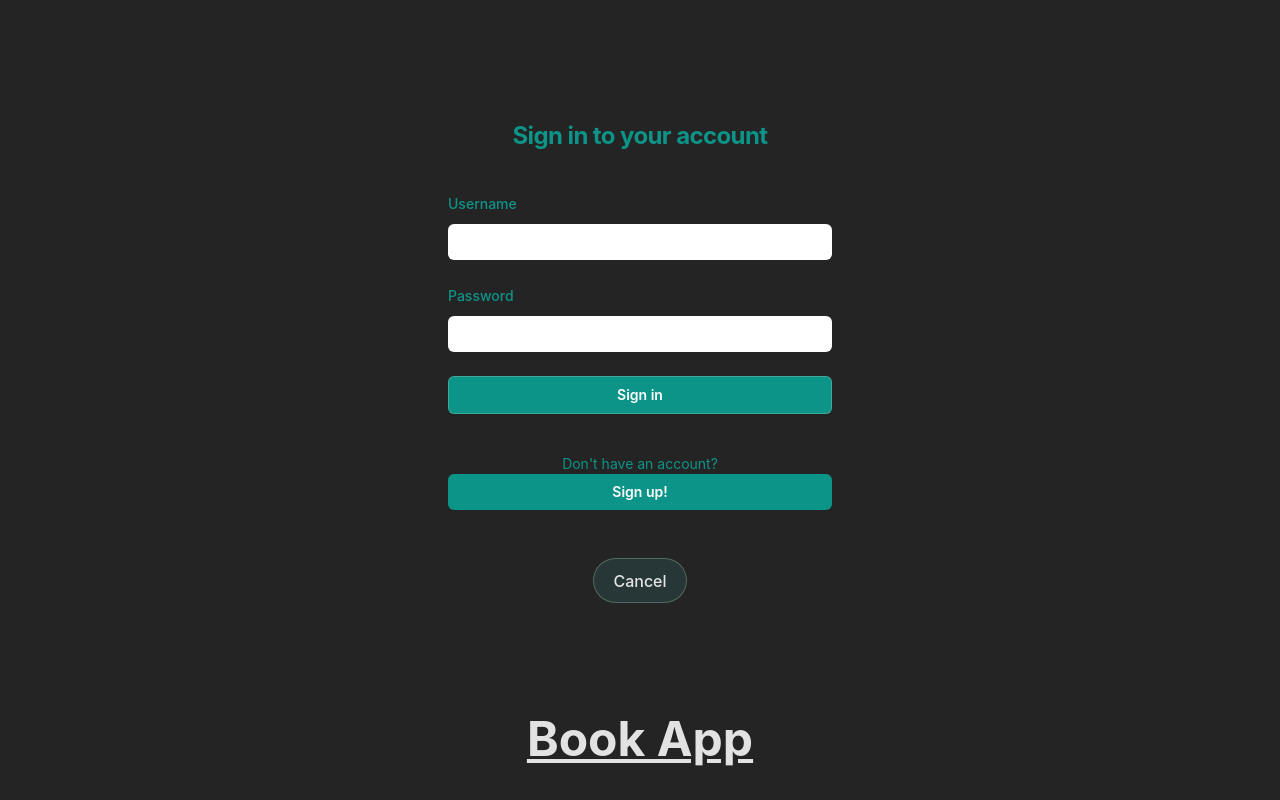
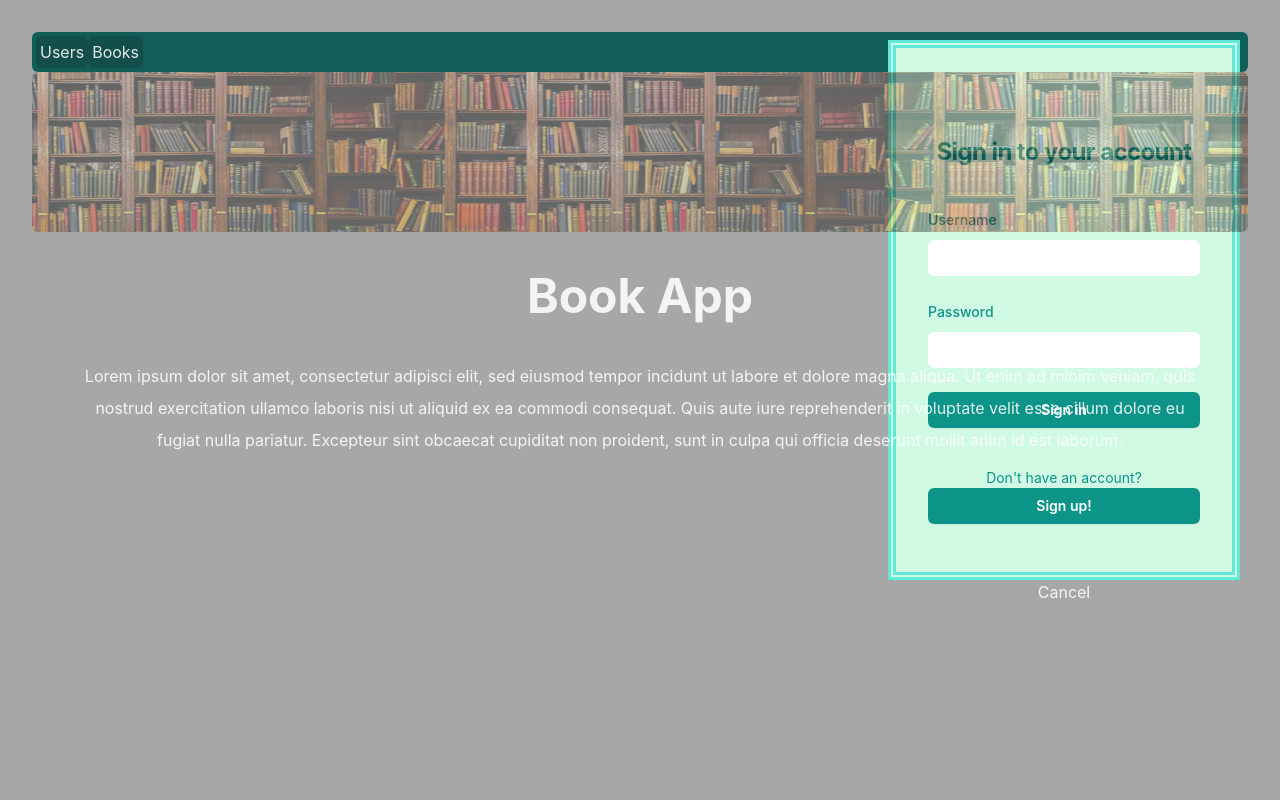
Before and after one commit to cajsanu/book-app, a React (Vite) app in the folder src/client/: page / in a window 1280 px wide. Both pictures are taken after a click on the button "Sign in". Shown: the top 800 px of the page. Built offline with nearby package versions, Linux system fonts and the light colour scheme.

Commit message:
Add styling

```diff
--- a/src/client/src/components/LoginForm.jsx
+++ b/src/client/src/components/LoginForm.jsx
@@ -18,7 +18,7 @@ export const LoginForm = () => {
   // need to check that the route /signup works
 
   return (
-    <div className="justify-center px-6 py-12 lg:px-8">
+    <div className="justify-center px-6 py-12 lg:px-8 border-double border-8 border-teal-300 bg-emerald-100">
       <div className="">
         <h2 className="mt-10 text-2xl font-bold tracking-tight text-teal-600">
           Sign in to your account
@@ -64,7 +64,7 @@ export const LoginForm = () => {
           <div>
             <button
               type="submit"
-              className="flex w-full justify-center rounded-md bg-teal-600 px-3 py-1.5 text-sm font-semibold leading-6 text-white shadow-sm hover:bg-teal-200 focus-visible:outline focus-visible:outline-2 focus-visible:outline-offset-2 focus-visible:outline-teal-600"
+              className="transition delay-150 duration-300 flex w-full justify-center rounded-md bg-teal-600 px-3 py-1.5 text-sm font-semibold leading-6 text-white shadow-sm hover:bg-teal-200 focus-visible:outline focus-visible:outline-2 focus-visible:outline-offset-2 focus-visible:outline-teal-600"
             >
               Sign in
             </button>
@@ -75,7 +75,7 @@ export const LoginForm = () => {
           Don't have an account?{" "}
           <a
             href="/signup"
-            className="flex w-full justify-center rounded-md bg-teal-600 px-3 py-1.5 text-sm font-semibold leading-6 text-white shadow-sm hover:bg-teal-200 focus-visible:outline focus-visible:outline-2 focus-visible:outline-offset-2 focus-visible:outline-teal-600"
+            className="transition delay-150 duration-300 flex w-full justify-center rounded-md bg-teal-600 px-3 py-1.5 text-sm font-semibold leading-6 text-white shadow-sm hover:bg-teal-200 focus-visible:outline focus-visible:outline-2 focus-visible:outline-offset-2 focus-visible:outline-teal-600"
           >
             Sign up!
           </a>
--- a/src/client/src/components/UserForm.jsx
+++ b/src/client/src/components/UserForm.jsx
@@ -83,7 +83,7 @@ export const UserForm = () => {
           <div>
             <button
               type="submit"
-              className="flex w-full justify-center rounded-md bg-teal-600 px-3 py-1.5 text-sm font-semibold leading-6 text-white shadow-sm hover:bg-teal-200 focus-visible:outline focus-visible:outline-2 focus-visible:outline-offset-2 focus-visible:outline-teal-600"
+              className="transition delay-150 duration-300 flex w-full justify-center rounded-md bg-teal-600 px-3 py-1.5 text-sm font-semibold leading-6 text-white shadow-sm hover:bg-teal-200 focus-visible:outline focus-visible:outline-2 focus-visible:outline-offset-2 focus-visible:outline-teal-600"
             >
               Sign up
             </button>
--- a/src/client/src/index.css
+++ b/src/client/src/index.css
@@ -11,7 +11,7 @@
 
   color-scheme: light dark;
   color: rgba(255, 255, 255, 0.87);
-  background-color: #242424;
+  background-color: #3236336e;
 
   font-synthesis: none;
   text-rendering: optimizeLegibility;
@@ -24,7 +24,7 @@ h1 {
   line-height: 1;
 }
 
-button {
+/* button {
   border-start-start-radius: 9999px;
   border-end-start-radius: 9999px;
   border-end-end-radius: 9999px;
@@ -45,7 +45,7 @@ button:hover {
 button:focus,
 button:focus-visible {
   outline: 4px auto -webkit-focus-ring-color;
-}
+} */
 
 /* a {
   font-weight: 500;
--- a/src/client/src/output.css
+++ b/src/client/src/output.css
@@ -749,6 +749,40 @@ select {
   --tw-contain-style:  ;
 }
 
+.container {
+  width: 100%;
+}
+
+@media (min-width: 640px) {
+  .container {
+    max-width: 640px;
+  }
+}
+
+@media (min-width: 768px) {
+  .container {
+    max-width: 768px;
+  }
+}
+
+@media (min-width: 1024px) {
+  .container {
+    max-width: 1024px;
+  }
+}
+
+@media (min-width: 1280px) {
+  .container {
+    max-width: 1280px;
+  }
+}
+
+@media (min-width: 1536px) {
+  .container {
+    max-width: 1536px;
+  }
+}
+
 .\!visible {
   visibility: visible !important;
 }
@@ -763,6 +797,11 @@ select {
 
 .top-0 {
   top: 0px;
+}
+
+.mx-auto {
+  margin-left: auto;
+  margin-right: auto;
 }
 
 .mt-10 {
@@ -781,8 +820,28 @@ select {
   display: flex;
 }
 
+.h-20 {
+  height: 5rem;
+}
+
+.h-40 {
+  height: 10rem;
+}
+
 .h-full {
   height: 100%;
+}
+
+.h-screen {
+  height: 100vh;
+}
+
+.h-1 {
+  height: 0.25rem;
+}
+
+.h-10 {
+  height: 2.5rem;
 }
 
 .min-h-full {
@@ -805,16 +864,16 @@ select {
   flex-direction: column;
 }
 
-.items-center {
-  align-items: center;
-}
-
 .justify-center {
   justify-content: center;
 }
 
 .justify-between {
   justify-content: space-between;
+}
+
+.justify-items-center {
+  justify-items: center;
 }
 
 .space-y-6 > :not([hidden]) ~ :not([hidden]) {
@@ -827,13 +886,34 @@ select {
   border-radius: 0.375rem;
 }
 
+.rounded {
+  border-radius: 0.25rem;
+}
+
 .border-0 {
   border-width: 0px;
 }
 
-.bg-indigo-600 {
+.border-8 {
+  border-width: 8px;
+}
+
+.border-double {
+  border-style: double;
+}
+
+.border-teal-300 {
+  --tw-border-opacity: 1;
+  border-color: rgb(94 234 212 / var(--tw-border-opacity));
+}
+
+.bg-emerald-100 {
   --tw-bg-opacity: 1;
-  background-color: rgb(79 70 229 / var(--tw-bg-opacity));
+  background-color: rgb(209 250 229 / var(--tw-bg-opacity));
+}
+
+.bg-sky-500\/50 {
+  background-color: rgb(14 165 233 / 0.5);
 }
 
 .bg-teal-600 {
@@ -841,29 +921,92 @@ select {
   background-color: rgb(13 148 136 / var(--tw-bg-opacity));
 }
 
+.bg-teal-800 {
+  --tw-bg-opacity: 1;
+  background-color: rgb(17 94 89 / var(--tw-bg-opacity));
+}
+
 .bg-white {
   --tw-bg-opacity: 1;
   background-color: rgb(255 255 255 / var(--tw-bg-opacity));
+}
+
+.bg-teal-300 {
+  --tw-bg-opacity: 1;
+  background-color: rgb(94 234 212 / var(--tw-bg-opacity));
+}
+
+.bg-teal-100 {
+  --tw-bg-opacity: 1;
+  background-color: rgb(204 251 241 / var(--tw-bg-opacity));
+}
+
+.bg-teal-900 {
+  --tw-bg-opacity: 1;
+  background-color: rgb(19 78 74 / var(--tw-bg-opacity));
+}
+
+.bg-gray-800 {
+  --tw-bg-opacity: 1;
+  background-color: rgb(31 41 55 / var(--tw-bg-opacity));
+}
+
+.bg-yellow-800 {
+  --tw-bg-opacity: 1;
+  background-color: rgb(133 77 14 / var(--tw-bg-opacity));
+}
+
+.bg-violet-500 {
+  --tw-bg-opacity: 1;
+  background-color: rgb(139 92 246 / var(--tw-bg-opacity));
+}
+
+.bg-gradient-to-r {
+  background-image: linear-gradient(to right, var(--tw-gradient-stops));
+}
+
+.from-indigo-500 {
+  --tw-gradient-from: #6366f1 var(--tw-gradient-from-position);
+  --tw-gradient-to: rgb(99 102 241 / 0) var(--tw-gradient-to-position);
+  --tw-gradient-stops: var(--tw-gradient-from), var(--tw-gradient-to);
+}
+
+.via-purple-500 {
+  --tw-gradient-to: rgb(168 85 247 / 0)  var(--tw-gradient-to-position);
+  --tw-gradient-stops: var(--tw-gradient-from), #a855f7 var(--tw-gradient-via-position), var(--tw-gradient-to);
+}
+
+.to-pink-500 {
+  --tw-gradient-to: #ec4899 var(--tw-gradient-to-position);
+}
+
+.bg-center {
+  background-position: center;
+}
+
+.object-fill {
+  -o-object-fit: fill;
+     object-fit: fill;
+}
+
+.p-10 {
+  padding: 2.5rem;
 }
 
 .p-20 {
   padding: 5rem;
 }
 
-.p-10 {
-  padding: 2.5rem;
+.p-5 {
+  padding: 1.25rem;
+}
+
+.p-2 {
+  padding: 0.5rem;
 }
 
 .p-1 {
   padding: 0.25rem;
-}
-
-.p-8 {
-  padding: 2rem;
-}
-
-.p-5 {
-  padding: 1.25rem;
 }
 
 .px-3 {
@@ -893,6 +1036,22 @@ select {
 
 .pt-28 {
   padding-top: 7rem;
+}
+
+.pt-20 {
+  padding-top: 5rem;
+}
+
+.pt-2 {
+  padding-top: 0.5rem;
+}
+
+.pt-1 {
+  padding-top: 0.25rem;
+}
+
+.pt-10 {
+  padding-top: 2.5rem;
 }
 
 .text-center {
@@ -948,21 +1107,6 @@ select {
   color: rgb(0 0 0 / var(--tw-text-opacity));
 }
 
-.text-gray-500 {
-  --tw-text-opacity: 1;
-  color: rgb(107 114 128 / var(--tw-text-opacity));
-}
-
-.text-gray-900 {
-  --tw-text-opacity: 1;
-  color: rgb(17 24 39 / var(--tw-text-opacity));
-}
-
-.text-indigo-600 {
-  --tw-text-opacity: 1;
-  color: rgb(79 70 229 / var(--tw-text-opacity));
-}
-
 .text-teal-200 {
   --tw-text-opacity: 1;
   color: rgb(153 246 228 / var(--tw-text-opacity));
@@ -978,26 +1122,20 @@ select {
   color: rgb(255 255 255 / var(--tw-text-opacity));
 }
 
-.text-slate-400 {
-  --tw-text-opacity: 1;
-  color: rgb(148 163 184 / var(--tw-text-opacity));
+.opacity-50 {
+  opacity: 0.5;
 }
 
-.text-slate-300 {
-  --tw-text-opacity: 1;
-  color: rgb(203 213 225 / var(--tw-text-opacity));
+.opacity-80 {
+  opacity: 0.8;
 }
 
-.underline {
-  text-decoration-line: underline;
+.opacity-20 {
+  opacity: 0.2;
 }
 
-.decoration-sky-500 {
-  text-decoration-color: #0ea5e9;
-}
-
-.decoration-sky-600 {
-  text-decoration-color: #0284c7;
+.opacity-40 {
+  opacity: 0.4;
 }
 
 .shadow-sm {
@@ -1006,19 +1144,20 @@ select {
   box-shadow: var(--tw-ring-offset-shadow, 0 0 #0000), var(--tw-ring-shadow, 0 0 #0000), var(--tw-shadow);
 }
 
-.ring-1 {
-  --tw-ring-offset-shadow: var(--tw-ring-inset) 0 0 0 var(--tw-ring-offset-width) var(--tw-ring-offset-color);
-  --tw-ring-shadow: var(--tw-ring-inset) 0 0 0 calc(1px + var(--tw-ring-offset-width)) var(--tw-ring-color);
-  box-shadow: var(--tw-ring-offset-shadow), var(--tw-ring-shadow), var(--tw-shadow, 0 0 #0000);
+.transition {
+  transition-property: color, background-color, border-color, text-decoration-color, fill, stroke, opacity, box-shadow, transform, filter, -webkit-backdrop-filter;
+  transition-property: color, background-color, border-color, text-decoration-color, fill, stroke, opacity, box-shadow, transform, filter, backdrop-filter;
+  transition-property: color, background-color, border-color, text-decoration-color, fill, stroke, opacity, box-shadow, transform, filter, backdrop-filter, -webkit-backdrop-filter;
+  transition-timing-function: cubic-bezier(0.4, 0, 0.2, 1);
+  transition-duration: 150ms;
 }
 
-.ring-inset {
-  --tw-ring-inset: inset;
+.delay-150 {
+  transition-delay: 150ms;
 }
 
-.ring-gray-300 {
-  --tw-ring-opacity: 1;
-  --tw-ring-color: rgb(209 213 219 / var(--tw-ring-opacity));
+.duration-300 {
+  transition-duration: 300ms;
 }
 
 :root {
@@ -1027,7 +1166,7 @@ select {
   font-weight: 400;
   color-scheme: light dark;
   color: rgba(255, 255, 255, 0.87);
-  background-color: #242424;
+  background-color: #3236336e;
   font-synthesis: none;
   text-rendering: optimizeLegibility;
   -webkit-font-smoothing: antialiased;
@@ -1039,7 +1178,7 @@ h1 {
   line-height: 1;
 }
 
-button {
+/* button {
   border-start-start-radius: 9999px;
   border-end-start-radius: 9999px;
   border-end-end-radius: 9999px;
@@ -1054,15 +1193,13 @@ button {
   cursor: pointer;
   transition: border-color 0.25s;
 }
-
 button:hover {
   border-color: #a1dfc6;
 }
-
 button:focus,
 button:focus-visible {
   outline: 4px auto -webkit-focus-ring-color;
-}
+} */
 
 /* a {
   font-weight: 500;
@@ -1119,29 +1256,19 @@ button:focus-visible {
   }
 } */
 
-.placeholder\:text-gray-400::-moz-placeholder {
-  --tw-text-opacity: 1;
-  color: rgb(156 163 175 / var(--tw-text-opacity));
-}
-
-.placeholder\:text-gray-400::placeholder {
-  --tw-text-opacity: 1;
-  color: rgb(156 163 175 / var(--tw-text-opacity));
-}
-
-.hover\:bg-indigo-500:hover {
-  --tw-bg-opacity: 1;
-  background-color: rgb(99 102 241 / var(--tw-bg-opacity));
-}
-
 .hover\:bg-teal-200:hover {
   --tw-bg-opacity: 1;
   background-color: rgb(153 246 228 / var(--tw-bg-opacity));
 }
 
-.hover\:text-indigo-500:hover {
-  --tw-text-opacity: 1;
-  color: rgb(99 102 241 / var(--tw-text-opacity));
+.hover\:bg-violet-600:hover {
+  --tw-bg-opacity: 1;
+  background-color: rgb(124 58 237 / var(--tw-bg-opacity));
+}
+
+.hover\:bg-teal-600:hover {
+  --tw-bg-opacity: 1;
+  background-color: rgb(13 148 136 / var(--tw-bg-opacity));
 }
 
 .hover\:text-sky-400:hover {
@@ -1149,16 +1276,9 @@ button:focus-visible {
   color: rgb(56 189 248 / var(--tw-text-opacity));
 }
 
-.hover\:decoration-blue-400:hover {
-  text-decoration-color: #60a5fa;
-}
-
-.hover\:decoration-blue-100:hover {
-  text-decoration-color: #dbeafe;
-}
-
-.hover\:decoration-teal-200:hover {
-  text-decoration-color: #99f6e4;
+.focus\:outline-none:focus {
+  outline: 2px solid transparent;
+  outline-offset: 2px;
 }
 
 .focus\:ring-2:focus {
@@ -1167,18 +1287,29 @@ button:focus-visible {
   box-shadow: var(--tw-ring-offset-shadow), var(--tw-ring-shadow), var(--tw-shadow, 0 0 #0000);
 }
 
+.focus\:ring:focus {
+  --tw-ring-offset-shadow: var(--tw-ring-inset) 0 0 0 var(--tw-ring-offset-width) var(--tw-ring-offset-color);
+  --tw-ring-shadow: var(--tw-ring-inset) 0 0 0 calc(3px + var(--tw-ring-offset-width)) var(--tw-ring-color);
+  box-shadow: var(--tw-ring-offset-shadow), var(--tw-ring-shadow), var(--tw-shadow, 0 0 #0000);
+}
+
 .focus\:ring-inset:focus {
   --tw-ring-inset: inset;
-}
-
-.focus\:ring-indigo-600:focus {
-  --tw-ring-opacity: 1;
-  --tw-ring-color: rgb(79 70 229 / var(--tw-ring-opacity));
 }
 
 .focus\:ring-teal-200:focus {
   --tw-ring-opacity: 1;
   --tw-ring-color: rgb(153 246 228 / var(--tw-ring-opacity));
+}
+
+.focus\:ring-violet-300:focus {
+  --tw-ring-opacity: 1;
+  --tw-ring-color: rgb(196 181 253 / var(--tw-ring-opacity));
+}
+
+.focus\:ring-teal-300:focus {
+  --tw-ring-opacity: 1;
+  --tw-ring-color: rgb(94 234 212 / var(--tw-ring-opacity));
 }
 
 .focus-visible\:outline:focus-visible {
@@ -1193,12 +1324,18 @@ button:focus-visible {
   outline-offset: 2px;
 }
 
-.focus-visible\:outline-indigo-600:focus-visible {
-  outline-color: #4f46e5;
+.focus-visible\:outline-teal-600:focus-visible {
+  outline-color: #0d9488;
 }
 
-.focus-visible\:outline-teal-600:focus-visible {
-  outline-color: #0d9488;
+.active\:bg-violet-700:active {
+  --tw-bg-opacity: 1;
+  background-color: rgb(109 40 217 / var(--tw-bg-opacity));
+}
+
+.active\:bg-teal-700:active {
+  --tw-bg-opacity: 1;
+  background-color: rgb(15 118 110 / var(--tw-bg-opacity));
 }
 
 @media (min-width: 640px) {
@@ -1214,15 +1351,6 @@ button:focus-visible {
   .sm\:max-w-sm {
     max-width: 24rem;
   }
-
-  .sm\:text-sm {
-    font-size: 0.875rem;
-    line-height: 1.25rem;
-  }
-
-  .sm\:leading-6 {
-    line-height: 1.5rem;
-  }
 }
 
 @media (min-width: 1024px) {
--- a/src/client/src/routes/HomePage.jsx
+++ b/src/client/src/routes/HomePage.jsx
@@ -13,24 +13,34 @@ export const HomePage = () => {
   };
 
   return (
+    <div className="h-screen w-full container mx-auto">
+      <div className="rounded-md bg-teal-800 h-10">
+        <div className="p-1 flex flex-row justify-between">
           <div>
-      <div>
+            <button className="rounded-md bg-teal-900 p-1 hover:bg-teal-600 active:bg-teal-700 focus:outline-none focus:ring focus:ring-teal-300" onClick={handleClickUsers}>Users</button>
+            <button className="rounded-md bg-teal-900 p-1 hover:bg-teal-600 active:bg-teal-700 focus:outline-none focus:ring focus:ring-teal-300" onClick={handleClickBooks}>Books</button>
+          </div>
+          <div className="p-1">
             <Menu />
           </div>
-      <div className="text-base/loose pt-28">
-        <h1 className="text-5xl font-bold underline text-center">Book App</h1>
-        <div className="p-20">
+        </div>
+      </div>
+      <div
+        className="rounded-md h-40 w-full bg-center bg-sky-500/50 opacity-40"
+        style={{ backgroundImage: `url('src/images/books.jpeg')` }}
+      ></div>
+      <div>
+        <div className="text-base/loose pt-10">
+          <h1 className="text-5xl font-bold text-center">Book App</h1>
+          <div className="p-10">
             Lorem ipsum dolor sit amet, consectetur adipisci elit, sed eiusmod
             tempor incidunt ut labore et dolore magna aliqua. Ut enim ad minim
             veniam, quis nostrud exercitation ullamco laboris nisi ut aliquid ex
-          ea commodi consequat. Quis aute iure reprehenderit in voluptate velit
-          esse cillum dolore eu fugiat nulla pariatur. Excepteur sint obcaecat
-          cupiditat non proident, sunt in culpa qui officia deserunt mollit anim
-          id est laborum.
+            ea commodi consequat. Quis aute iure reprehenderit in voluptate
+            velit esse cillum dolore eu fugiat nulla pariatur. Excepteur sint
+            obcaecat cupiditat non proident, sunt in culpa qui officia deserunt
+            mollit anim id est laborum.
           </div>
-        <div>
-          <button onClick={handleClickUsers}>Users</button>
-          <button onClick={handleClickBooks}>Books</button>
         </div>
       </div>
     </div>
--- a/src/client/src/routes/Users.jsx
+++ b/src/client/src/routes/Users.jsx
@@ -15,13 +15,13 @@ export const Users = () => {
   }, [])
 
     return (
-      <>
+      <div className="bg-gradient-to-r from-indigo-500 via-purple-500 to-pink-500">
         <h1>Users</h1>
         <div className="flex justify-center p-10">
           {users.map((u) => (
             <Person key={u.id} name={u.name} img={`IMG_${u.name}.jpg`} age={u.age} id={u.id}/>
           ))}
         </div>
-      </>
+      </div>
     );
   };
```
Also changed, not shown: src/client/src/images/books.jpeg (added). Lines whose indentation alone changed are shown as unchanged.
